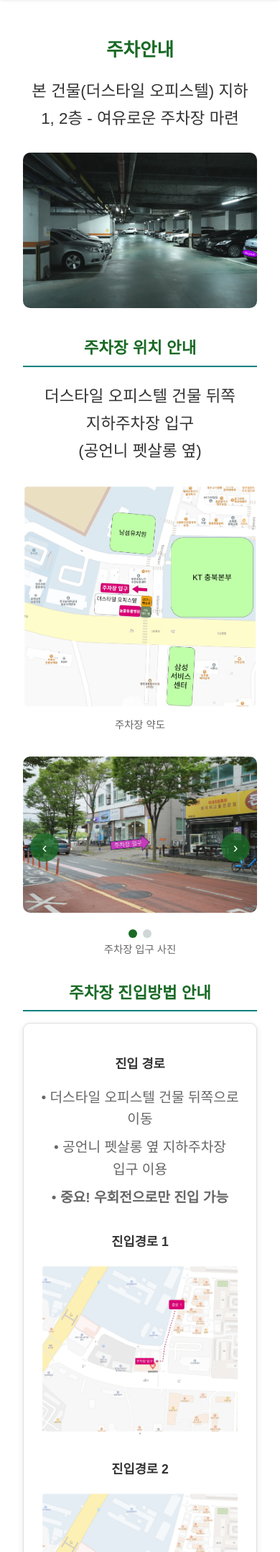
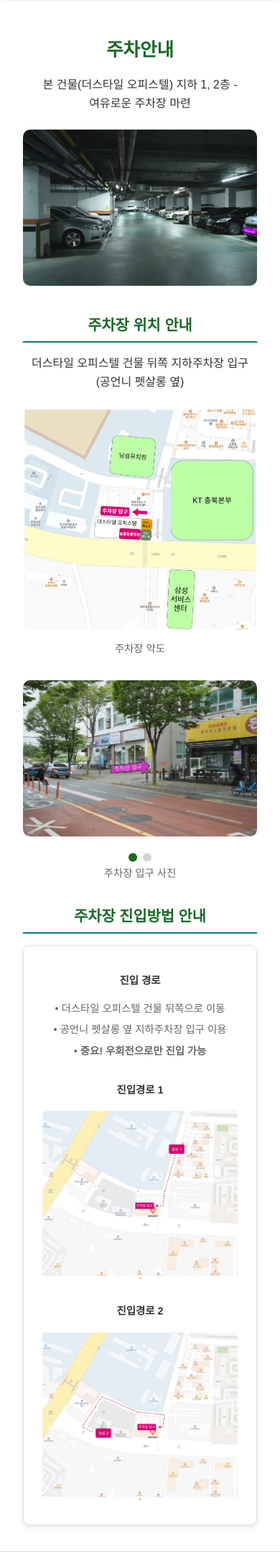
Before and after one commit to hyunipooh/neulpum, a Flask app: page /parking in a window 390 px wide. Shown: the part 46-2202 px from the top of the page at 72% size. Run offline with Flask 3, Linux system fonts and the light colour scheme; some web fonts are replaced.

Commit message:
Add files via upload

```diff
--- a/templates/base.html
+++ b/templates/base.html
@@ -39,6 +39,7 @@
       <a href="/parking" onclick="closeMobileMenu()">주차안내</a>
       <a href="/notice" onclick="closeMobileMenu()">공지사항</a>
       <a href="https://blog.naver.com/neulpum-ah" target="_blank" onclick="closeMobileMenu()">블로그연결</a>
+      <button class="mobile-menu-close" onclick="closeMobileMenu()" style="position: absolute; bottom: 20px; left: 50%; transform: translateX(-50%); color: #f1f1f1; font-size: 40px; font-weight: bold; cursor: pointer; background: rgba(0,0,0,0.5); border-radius: 50%; width: 50px; height: 50px; display: flex; align-items: center; justify-content: center; transition: background 0.3s ease; border: none;">×</button>
     </div>
 
     <main>
--- a/templates/parking.html
+++ b/templates/parking.html
@@ -1,6 +1,76 @@
 {% extends "base.html" %}
 
 {% block content %}
+<style>
+  /* 모바일 환경 폰트 크기 조절 */
+  @media (max-width: 768px) {
+    .parking-info p[style*="font-size:1.4rem"] {
+      font-size: 1.1rem !important;
+      line-height: 1.5;
+      word-break: keep-all;
+    }
+
+    .parking-location p[style*="font-size:1.4rem"] {
+      font-size: 1.1rem !important;
+      line-height: 1.5;
+      word-break: keep-all;
+    }
+
+    .parking-entry-guide p[style*="font-size: 1.1rem"] {
+      font-size: 1rem !important;
+      line-height: 1.4;
+    }
+
+    .parking-entry-guide ul[style*="font-size: 1.2rem"] {
+      font-size: 1rem !important;
+      line-height: 1.5;
+    }
+
+    .parking-entry-guide li {
+      margin-bottom: 0.4rem !important;
+    }
+
+    h1 {
+      font-size: 1.8rem !important;
+    }
+
+    h2 {
+      font-size: 1.4rem !important;
+    }
+  }
+
+  /* 작은 모바일 화면 (400px 이하) */
+  @media (max-width: 400px) {
+    .parking-info p[style*="font-size:1.4rem"] {
+      font-size: 1rem !important;
+      line-height: 1.6;
+    }
+
+    .parking-location p[style*="font-size:1.4rem"] {
+      font-size: 1rem !important;
+      line-height: 1.6;
+    }
+
+    .parking-entry-guide p[style*="font-size: 1.1rem"] {
+      font-size: 0.9rem !important;
+      line-height: 1.5;
+    }
+
+    .parking-entry-guide ul[style*="font-size: 1.2rem"] {
+      font-size: 0.9rem !important;
+      line-height: 1.6;
+    }
+
+    h1 {
+      font-size: 1.6rem !important;
+    }
+
+    h2 {
+      font-size: 1.3rem !important;
+    }
+  }
+</style>
+
 <div class="container">
     <h1 style="color: #196A25;">주차안내</h1>
 
@@ -12,18 +82,18 @@
     <div class="parking-location" style="margin-top: 2rem;">
         <h2 style="color: #196A25; margin-bottom: 1rem;">주차장 위치 안내</h2>
         <p style="font-size:1.4rem; margin-bottom:0.5em;">더스타일 오피스텔 건물 뒤쪽 지하주차장 입구<br>(공언니 펫살롱 옆)</p>
-        <img src="{{ url_for('static', filename='images/parking location 1.jpg') }}" alt="주차장 위치 안내" style="max-width: 100%; height: auto; margin-top: 1rem; border-radius: 10px; cursor: pointer;" onclick="openImagePopup(this.src, '주차장 위치 안내')">
+        <img src="{{ url_for('static', filename='images/parking-location-1.jpg') }}" alt="주차장 위치 안내" style="max-width: 100%; height: auto; margin-top: 1rem; border-radius: 10px; cursor: pointer;" onclick="openImagePopup(this.src, '주차장 위치 안내')">
         <p style="font-size: 0.9rem; color: #666; text-align: center; margin-top: 0.25rem;">주차장 약도</p>
 
         <div style="margin-top: 2rem;">
             <div class="parking-slider" style="position: relative; max-width: 100%; margin: 0 auto;">
                 <img id="parkingSliderImg"
-                     src="{{ url_for('static', filename='images/parking location 2.jpg') }}"
+                     src="{{ url_for('static', filename='images/parking-location-2.jpg') }}"
                      alt="주차장 위치 안내"
                      style="width: 100%; height: auto; border-radius: 10px; cursor: pointer;"
-                     onclick="openImagePopup(this.src, '주차장 상세 위치')">
-                <button class="slider-arrow prev" onclick="showPrevParkingImage()" style="position: absolute; left: 10px; top: 50%; transform: translateY(-50%); background: rgba(25, 106, 37, 0.8); color: white; border: none; border-radius: 50%; width: 40px; height: 40px; font-size: 20px; cursor: pointer; display: flex; align-items: center; justify-content: center;">‹</button>
-                <button class="slider-arrow next" onclick="showNextParkingImage()" style="position: absolute; right: 10px; top: 50%; transform: translateY(-50%); background: rgba(25, 106, 37, 0.8); color: white; border: none; border-radius: 50%; width: 40px; height: 40px; font-size: 20px; cursor: pointer; display: flex; align-items: center; justify-content: center;">›</button>
+                     onclick="openImagePopup(this.src, '주차장 입구 사진')">
+                <button class="slider-arrow prev" onclick="showPrevParkingImage()" style="position: absolute; left: 10px; top: 50%; transform: translateY(-50%); z-index: 10; background: none; color: rgba(0, 0, 0, 0.5); border: none; font-size: 4.5rem; cursor: pointer; transition: all 0.3s ease; display: flex; align-items: center; justify-content: center; font-weight: bold;">‹</button>
+                <button class="slider-arrow next" onclick="showNextParkingImage()" style="position: absolute; right: 10px; top: 50%; transform: translateY(-50%); z-index: 10; background: none; color: rgba(0, 0, 0, 0.5); border: none; font-size: 4.5rem; cursor: pointer; transition: all 0.3s ease; display: flex; align-items: center; justify-content: center; font-weight: bold;">›</button>
                 <div class="slider-dots" id="parkingSliderDots" style="display: flex; justify-content: center; gap: 8px; margin-top: 15px;"></div>
             </div>
             <p style="font-size: 0.9rem; color: #666; text-align: center; margin-top: 0.25rem;">주차장 입구 사진</p>
@@ -57,16 +127,16 @@
 
 <!-- 이미지 팝업 모달 -->
 <div id="imageModal" class="modal" style="display: none; position: fixed; z-index: 1000; left: 0; top: 0; width: 100%; height: 100%; overflow: auto; background-color: rgba(0,0,0,0.9);">
-    <span class="close" onclick="closeImageModal()" style="position: absolute; top: 15px; right: 35px; color: #f1f1f1; font-size: 40px; font-weight: bold; cursor: pointer;">&times;</span>
     <img class="modal-content" id="modalImage" style="margin: auto; display: block; max-width: 90%; max-height: 90%; margin-top: 5%;">
     <div id="modalCaption" style="margin: auto; display: block; width: 80%; max-width: 700px; text-align: center; color: #ccc; padding: 10px 0; height: 150px;"></div>
+    <span class="close" onclick="closeImageModal()" style="position: absolute; bottom: 20px; left: 50%; transform: translateX(-50%); color: #f1f1f1; font-size: 40px; font-weight: bold; cursor: pointer; z-index: 1001; background: rgba(0,0,0,0.5); border-radius: 50%; width: 50px; height: 50px; display: flex; align-items: center; justify-content: center; transition: background 0.3s ease;">&times;</span>
 </div>
 
 <script>
 // 주차장 슬라이더 관련 변수
 const parkingImages = [
-    "{{ url_for('static', filename='images/parking location 2.jpg') }}",
-    "{{ url_for('static', filename='images/parking location 3.jpg') }}"
+    "{{ url_for('static', filename='images/parking-location-2.jpg') }}",
+    "{{ url_for('static', filename='images/parking-location-3.jpg') }}"
 ];
 
 let currentParkingImageIndex = 0;
```
Also changed, not shown: static/images/parking-location-1.jpg (added), static/images/parking-location-2.jpg (added), static/images/parking-location-3.jpg (added).
